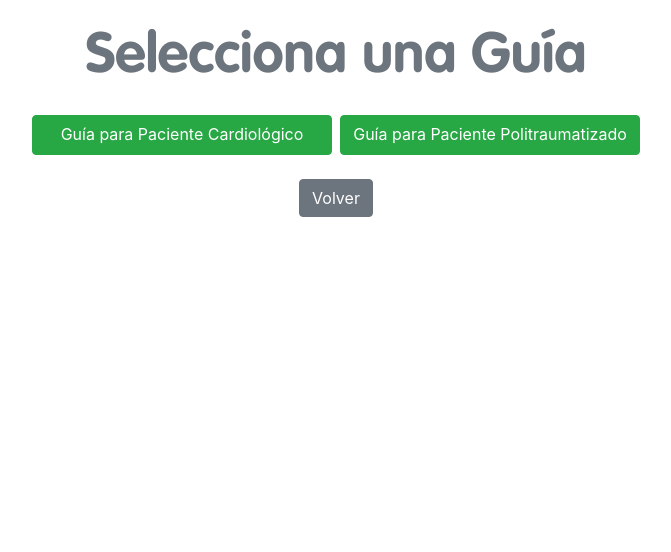
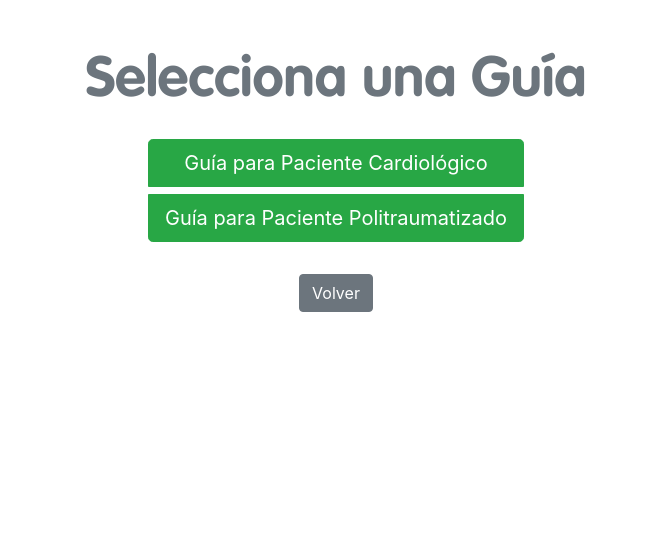
Before and after one commit to nfacundomendoza/FormularioApp, a Flask app: page /generar_planilla in a window 1280 px wide. Shown: the part 104-656 px from the top of the page, without its empty margins (304-975 px from the left). Run offline with Flask 3, Linux system fonts and the light colour scheme.

Commit message:
cambio de botones

```diff
--- a/templates/seleccionar_guia.html
+++ b/templates/seleccionar_guia.html
@@ -3,16 +3,18 @@
 {% block title %}Seleccionar Guía{% endblock %}
 
 {% block content %}
-    <div class="texto-centro mt-4">
+<div class="container mt-5">
+    <div class="text-center">
         <h1 class="titulo-principal">Selecciona una Guía</h1>
     </div>
     <div class="d-flex flex-column align-items-center mt-4">
-        <div class="d-flex justify-content-center mb-3">
-            <a href="/guia_t_cardiologico" class="btn btn-success mx-1" style="width: 300px; height: 40px;">Guía para Paciente Cardiológico</a>
-            <a href="/guia_t_politraumatizado" class="btn btn-success mx-1" style="width: 300px; height: 40px;">Guía para Paciente Politraumatizado</a>
+        <div class="btn-group-vertical">
+            <a href="/guia_t_cardiologico" class="btn btn-success btn-lg mb-2">Guía para Paciente Cardiológico</a>
+            <a href="/guia_t_politraumatizado" class="btn btn-success btn-lg mb-2">Guía para Paciente Politraumatizado</a>
         </div>
-        <div class="mt-2">
-            <a href="/" class="btn btn-secondary mx-2">Volver</a>
+        <div class="mt-4">
+            <a href="/" class="btn btn-secondary">Volver</a>
         </div>
     </div>
+</div>
 {% endblock %}
```
Also changed, not shown: templates/detalle_cardiologico.html (+6 -2 lines), templates/detalle_politraumatizado.html (+5 -2 lines).
